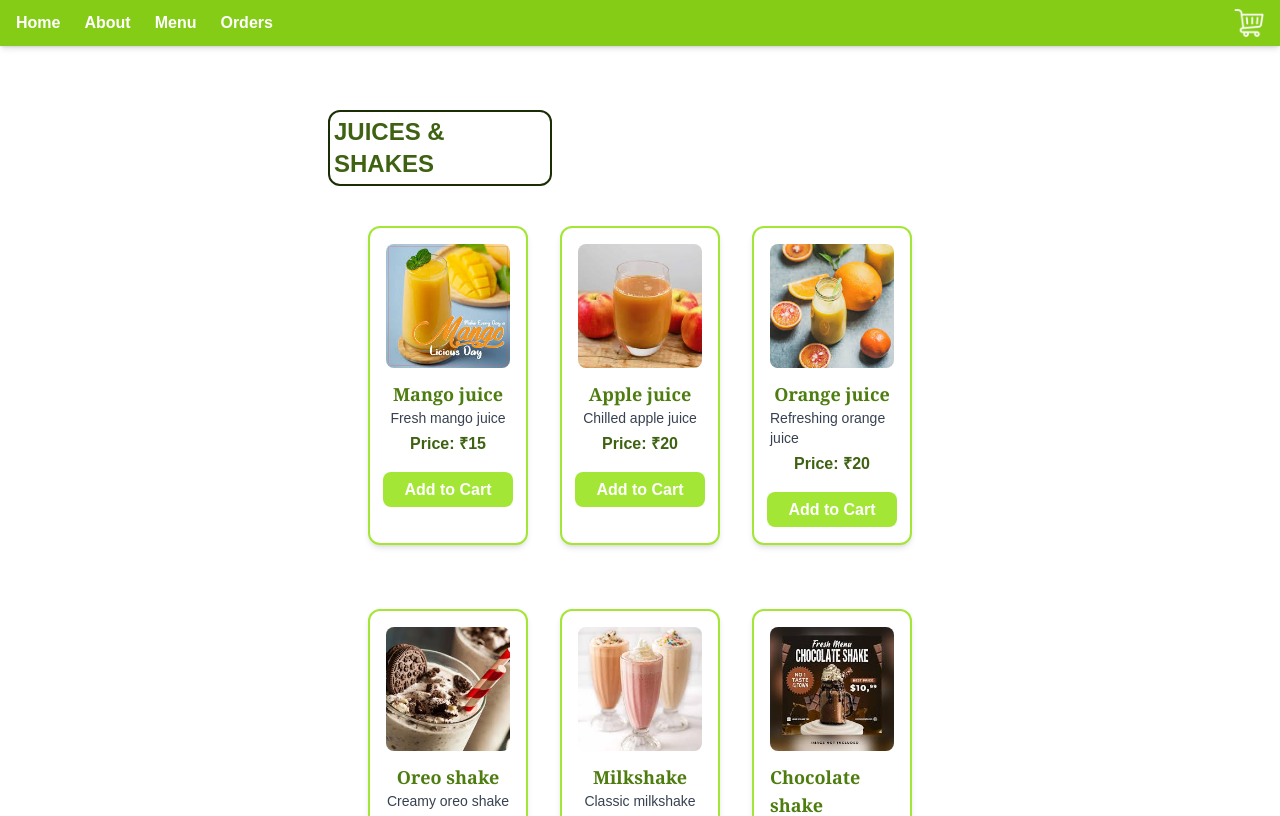
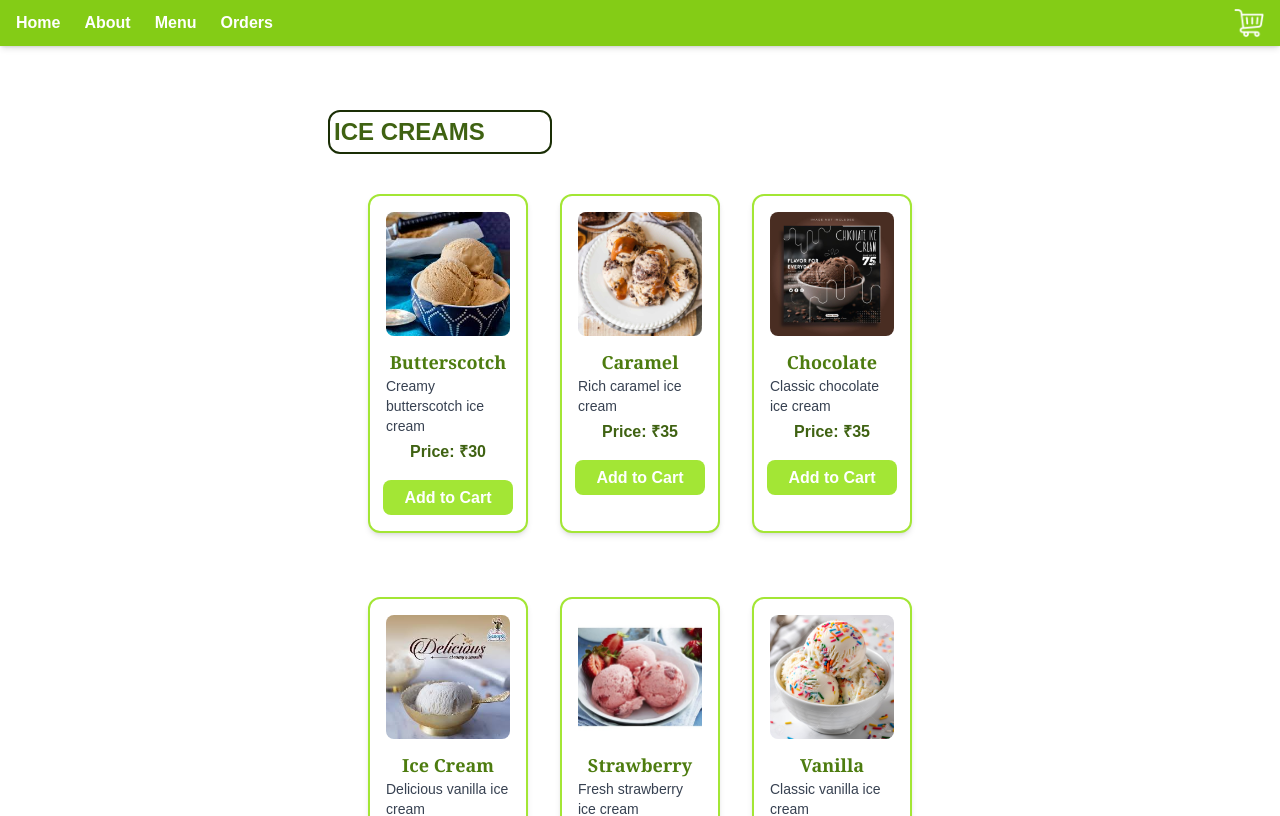
Before and after one commit to vinaykumarreddychinthala/Canteen_Website, a Next.js app: page /icecream in a window 1280 px wide. Shown: the top 816 px of the page. Built offline with nearby package versions, Linux system fonts and the light colour scheme; no server answers; sample sign-in values are in the browser's storage.

Commit message:
new update

```diff
--- a/app/icecream/page.js
+++ b/app/icecream/page.js
@@ -3,24 +3,24 @@ import React from "react";
 import { CartContext } from '../context/CartContext';
 import { useContext } from "react";
 import Image from "next/image";
-import mango from '../images/mango.jpeg';
-import apple from '../images/apple.jpeg';
-import orange from '../images/orange.jpeg';
-import oreo from '../images/oreo.jpeg';
-import milkshake from '../images/milkshake.jpeg';
-import chocoshake from '../images/chocoshake.jpeg';
+import butterscotch from '../images/butterscotch.jpeg';
+import caramel from '../images/caramel.jpg';
+import chocolate from '../images/chocolate.jpg';
+import icecream from '../images/icecream.jpeg';
+import strawberry from '../images/strawberry.webp';
+import vanilla from '../images/vanilla.jpg';
 import { useSession } from "next-auth/react";
 
-export default function BiriyaniMenu() {
+export default function IcecreamMenu() {
   const { data: session, status } = useSession();
   const username = session?.user?.name;
   const menuitems = [
-    { id: 1, name: 'Mango juice', price: 15, description: 'Fresh mango juice', image: mango },
-    { id: 2, name: 'Apple juice', price: 20, description: 'Chilled apple juice', image: apple },
-    { id: 3, name: 'Orange juice', price: 20, description: 'Refreshing orange juice', image: orange },
-    { id: 4, name: 'Oreo shake', price: 20, description: 'Creamy oreo shake', image: oreo },
-    { id: 5, name: 'Milkshake', price: 20, description: 'Classic milkshake', image: milkshake },
-    { id: 6, name: 'Chocolate shake', price: 20, description: 'Rich chocolate shake', image: chocoshake },
+    { id: 1, name: 'Butterscotch', price: 30, description: 'Creamy butterscotch ice cream', image: butterscotch },
+    { id: 2, name: 'Caramel', price: 35, description: 'Rich caramel ice cream', image: caramel },
+    { id: 3, name: 'Chocolate', price: 35, description: 'Classic chocolate ice cream', image: chocolate },
+    { id: 4, name: 'Ice Cream', price: 25, description: 'Delicious vanilla ice cream', image: icecream },
+    { id: 5, name: 'Strawberry', price: 30, description: 'Fresh strawberry ice cream', image: strawberry },
+    { id: 6, name: 'Vanilla', price: 25, description: 'Classic vanilla ice cream', image: vanilla },
   ];
 
   const { addToCart } = useContext(CartContext);
@@ -29,7 +29,7 @@ export default function BiriyaniMenu() {
     <div className="min-h-screen bg-white">
       <br /><br />
       <h1 className="font-bold text-xl md:text-2xl ml-4 md:ml-10 text-lime-800 border-lime-950 border-2 w-44 md:w-56 p-1 rounded-xl">
-        JUICES & SHAKES
+        ICE CREAMS
       </h1>
       <div className="grid grid-cols-1 sm:grid-cols-2 lg:grid-cols-3 gap-8 mt-10 px-4 md:px-20">
         {menuitems.map((item) => (
--- a/app/juices/page.js
+++ b/app/juices/page.js
@@ -48,14 +48,13 @@ export default function BiriyaniMenu() {
             <h2 className="font-serif font-bold text-lg mt-3 text-lime-700">{item.name}</h2>
             <p className="font-light text-sm text-gray-700">{item.description}</p>
             <p className="mt-1 text-base font-semibold text-lime-800">Price: ₹{item.price}</p>
-            {showCartButton && (
               <button
                 className="mt-4 bg-lime-400 rounded-lg w-[130px] h-[35px] text-white font-semibold transition duration-300 ease-in-out transform hover:bg-lime-500 hover:shadow-lg hover:scale-105"
                 onClick={() => addToCart(item, username)}
               >
                 Add to Cart
               </button>
-            )}
+
           </div>
         ))}
       </div>
```
